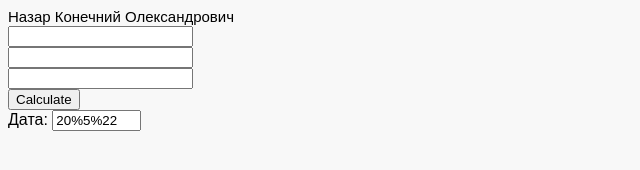
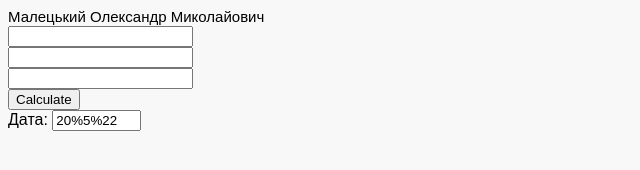
Before and after one commit to malevich228/laborant, a plain HTML site: page lab15.html in a window 1280 px wide. Shown: the full height of the page, 0-640 px from the left. Drawn offline with Linux system fonts and the light colour scheme.

Commit message:
Update lab15.html

```diff
--- a/lab15.html
+++ b/lab15.html
@@ -9,7 +9,7 @@
 
   <body>
     <form>
-        <label for="name">Назар Конечний Олександрович</label><br>
+        <label for="name">Малецький Олександр Миколайович</label><br>
         <input name="x" type="number"><br>
         <input name="y" type="number"><br>
         <input name="z" type="number"><br>
```
